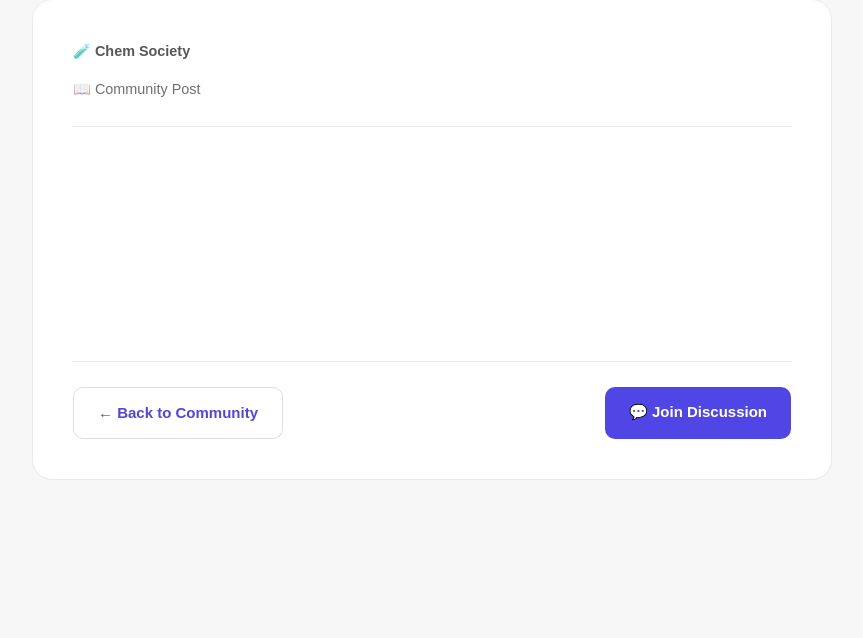
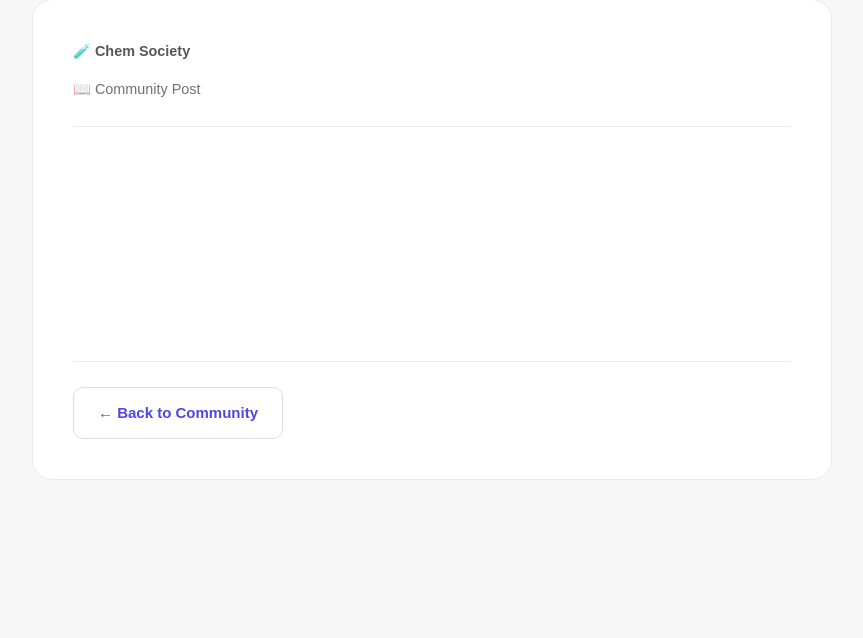
Before and after one commit to ahsansultan0/Main_hub, a Flask app: page /read/1 in a window 1280 px wide. Shown: the part 111-749 px from the top of the page, without its empty margins (208-1071 px from the left). Run offline with Flask 3, Linux system fonts and the light colour scheme; data that the repository does not hold is empty.

Commit message:
........................

```diff
--- a/Protfolio/templates/read_post.html
+++ b/Protfolio/templates/read_post.html
@@ -39,9 +39,7 @@
                 ← Back to Community
             </a>
 
-            <a href="#" class="community-btn">
-                💬 Join Discussion
-            </a>
+
 
         </div>
 
```
